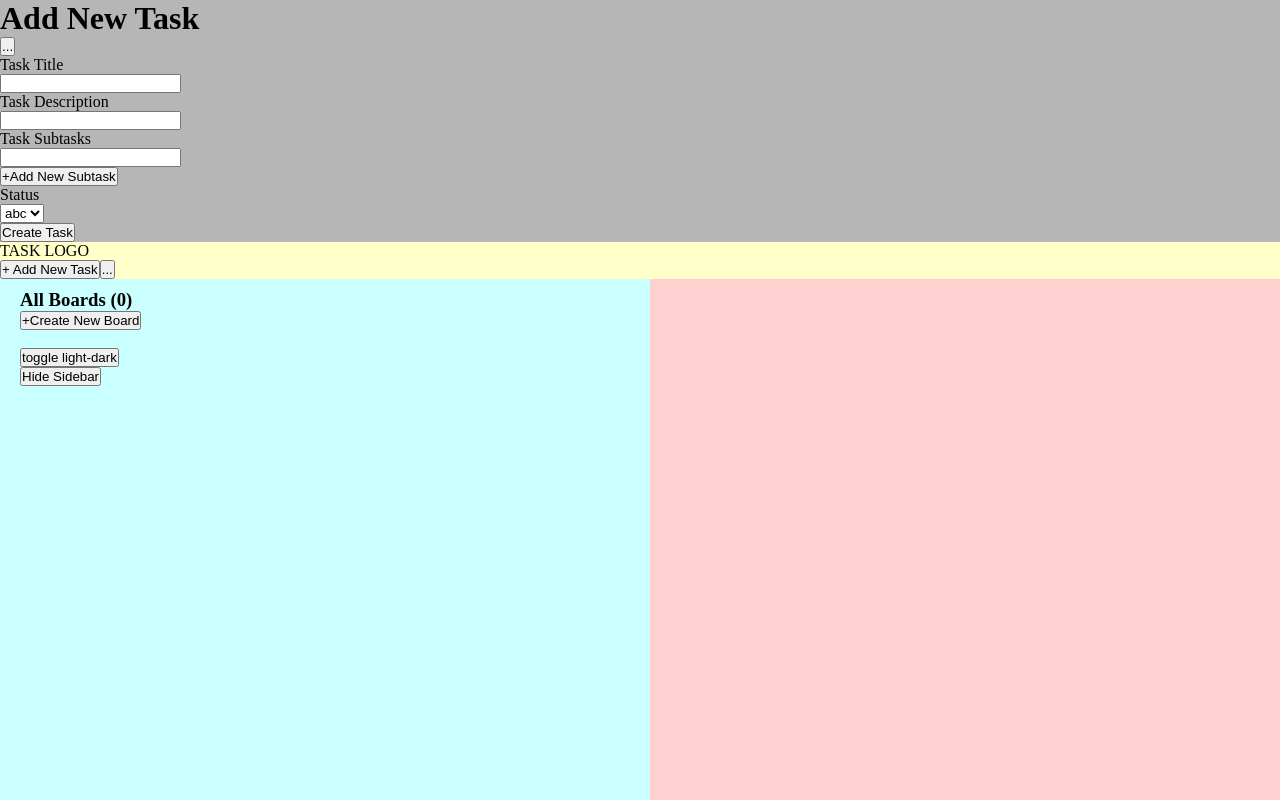
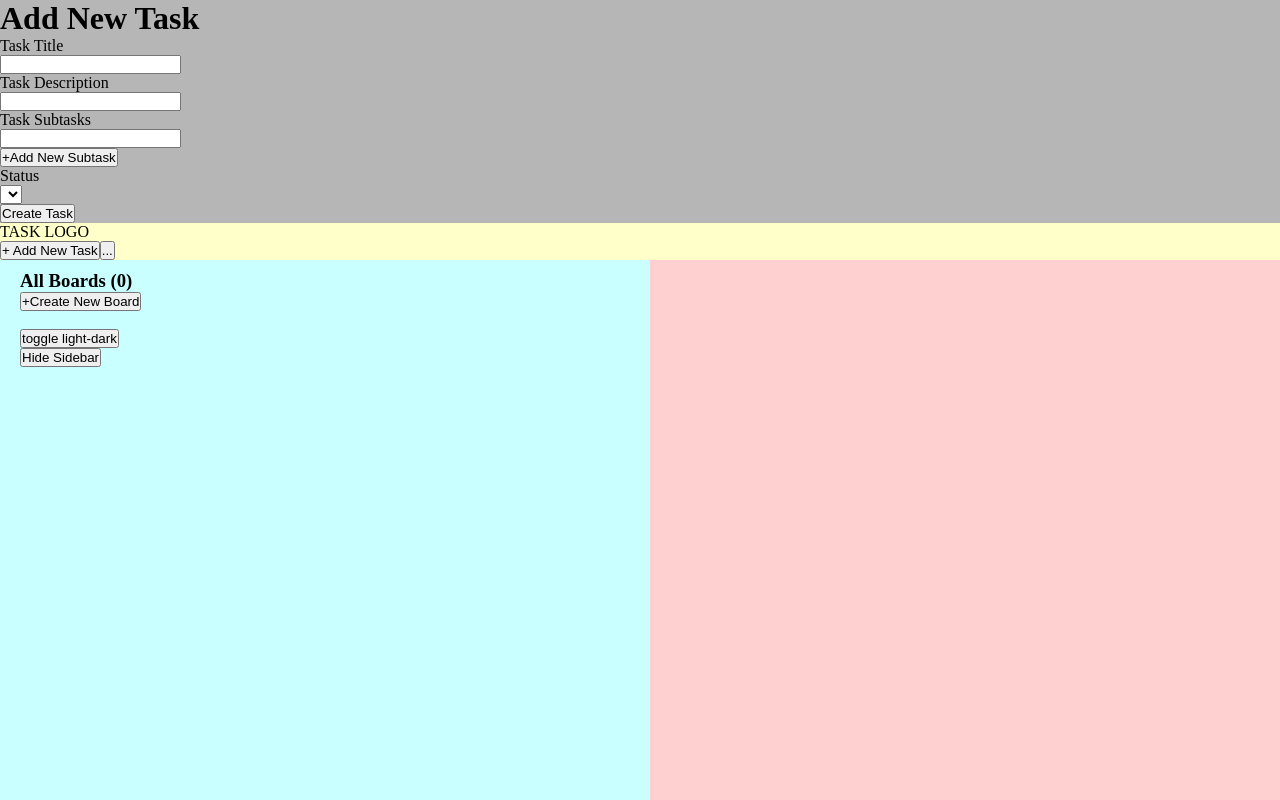
Before and after one commit to kuralayusha/task-manager, a Next.js app: page / in a window 1280 px wide. Both pictures are taken after a click on the button "+ Add New Task". Shown: the top 800 px of the page. Built offline with nearby package versions, Linux system fonts and the light colour scheme.

Commit message:
in add new task now we can see our columns in our options

```diff
--- a/components/AddNewTask.tsx
+++ b/components/AddNewTask.tsx
@@ -6,18 +6,65 @@
 // the options are the same as the columns in the task board (mainData.boards.columns)
 // when the use clicks on create task, the task should be added to the mainData.boards.columns.tasks
 
+import { useEffect, useState } from 'react'
+
 type AddNewTaskProps = {
   setWantedNewTask: any
+  taskBoardFocus: string
+  mainData: any
 }
 
-function AddNewTask({ setWantedNewTask }: AddNewTaskProps) {
-  function handleCreate() {
+function AddNewTask({
+  setWantedNewTask,
+  taskBoardFocus,
+  mainData,
+}: AddNewTaskProps) {
+  const [statusOptions, setStatusOptions] = useState<any>([])
+
+  // useEffect looks inside the taskBoardFocus and then it will take the columns names and put them in the status options as an array
+
+  // but if there is more than one column with the same name it will not add it to the array
+  useEffect(() => {
+    mainData.boards.map((board: any) => {
+      if (board.name === taskBoardFocus) {
+        board.columns.map((column: any) => {
+          if (!statusOptions.includes(column.columsNameAre)) {
+            console.log('does not exist')
+
+            setStatusOptions((prev: any) => [
+              ...prev,
+              column.columsNameAre,
+            ])
+          } else {
+            console.log('already exists')
+          }
+          handleMoreOptions()
+        })
+      }
+    })
+  }, [])
+
+  // this function will be called when options are created
+  // it will remove the options that are already in the statusOptions array
+  function handleMoreOptions() {
+    setStatusOptions((prev: any) => {
+      const newOptions = prev.filter(
+        (option: any, index: number) => prev.indexOf(option) === index
+      )
+      return newOptions
+    })
+  }
+
+  function handleCreate(e: any) {
+    e.preventDefault()
     setWantedNewTask(false)
+    setStatusOptions([])
   }
+  console.log({ statusOptions })
+
   return (
     <div className="AddNewTask">
       <h1>Add New Task</h1>
-      <button>...</button>
       <form>
         <p>Task Title</p>
         <input type="text" name="taskTitle" id="taskTitle" />
@@ -36,9 +83,9 @@ function AddNewTask({ setWantedNewTask }: AddNewTaskProps) {
 
         <p>Status</p>
         <select>
-          <option value="">abc</option>
-          <option value="">abc</option>
-          <option value="">abc</option>
+          {statusOptions.map((option: any) => {
+            return <option value={option}>{option}</option>
+          })}
         </select>
 
         <br />
--- a/pages/index.tsx
+++ b/pages/index.tsx
@@ -73,7 +73,11 @@ export default function Home() {
             />
           )}
           {wantedNewTask && (
-            <AddNewTask setWantedNewTask={setWantedNewTask} />
+            <AddNewTask
+              setWantedNewTask={setWantedNewTask}
+              taskBoardFocus={taskBoardFocus}
+              mainData={mainData}
+            />
           )}
           {wantedEditTask && (
             <EditTask
```
